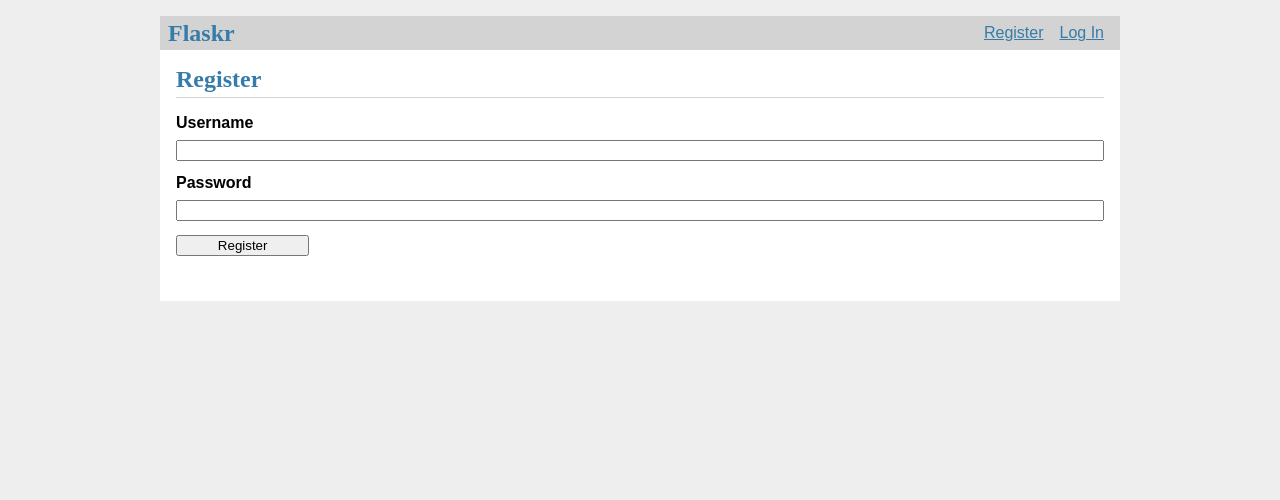
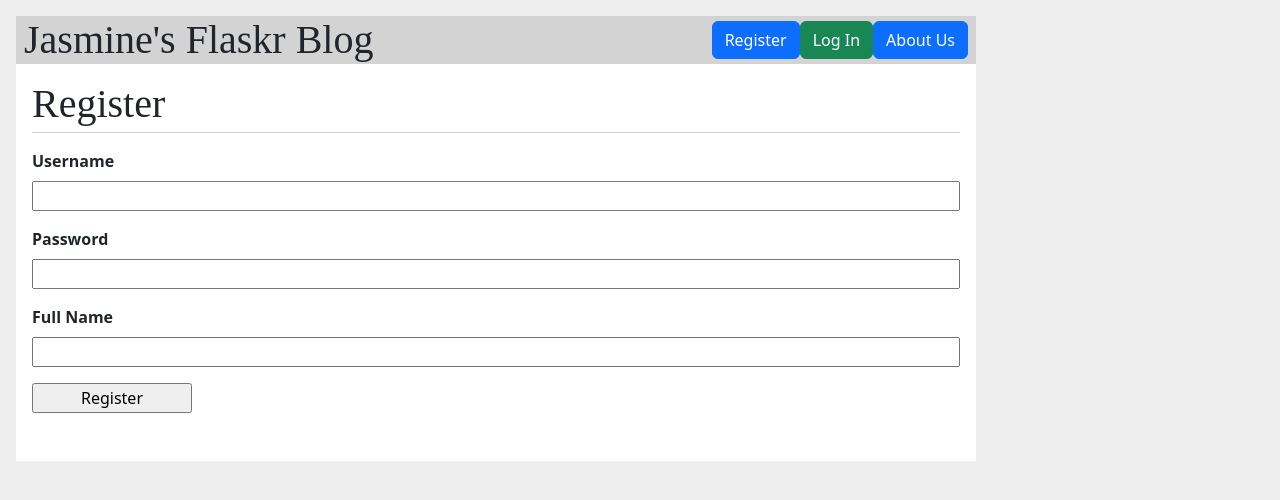
Before and after one commit to JasmineCodes-New/miniproject3JI, a Flask app: template flaskr/templates/auth/register.html in a window 1280 px wide. Shown: the top 500 px of the page. Run offline with Flask 3, Linux system fonts and the light colour scheme; the template is opened without the code that fills it, so the values that code supplies are empty.

Commit message:
added modals to navbar, added full name to register, bootstrap fields

```diff
--- a/flaskr/schema.sql
+++ b/flaskr/schema.sql
@@ -4,7 +4,8 @@ DROP TABLE IF EXISTS post;
 CREATE TABLE user (
   id INTEGER PRIMARY KEY AUTOINCREMENT,
   username TEXT UNIQUE NOT NULL,
-  password TEXT NOT NULL
+  password TEXT NOT NULL,
+  full_name TEXT NOT NULL  -- Add the full name field
 );
 
 CREATE TABLE post (
--- a/flaskr/templates/auth/register.html
+++ b/flaskr/templates/auth/register.html
@@ -10,6 +10,8 @@
     <input name="username" id="username" required>
     <label for="password">Password</label>
     <input type="password" name="password" id="password" required>
+    <label for="full_name">Full Name</label>
+    <input name="full_name" id="full_name" required>
     <input type="submit" value="Register">
   </form>
 {% endblock %}
--- a/flaskr/templates/base.html
+++ b/flaskr/templates/base.html
@@ -1,24 +1,58 @@
 <!doctype html>
-<title>{% block title %}{% endblock %} - Flaskr</title>
+<head>
+    <title>{% block title %}{% endblock %} - Jasmine's Flaskr Blog</title>
     <link rel="stylesheet" href="{{ url_for('static', filename='style.css') }}">
+    <link href="https://cdn.jsdelivr.net/npm/bootstrap@5.3.2/dist/css/bootstrap.min.css" rel="stylesheet" integrity="sha384-T3c6CoIi6uLrA9TneNEoa7RxnatzjcDSCmG1MXxSR1GAsXEV/Dwwykc2MPK8M2HN" crossorigin="anonymous">
+    {% block head %}{% endblock %}
+</head>
+<body>
     <nav>
-  <h1>Flaskr</h1>
+      <h1>Jasmine's Flaskr Blog</h1>
       <ul>
         {% if g.user %}
-      <li><span>{{ g.user['username'] }}</span>
-      <li><a href="{{ url_for('auth.logout') }}">Log Out</a>
+          <li><span>{{ g.user['username'] }}</span></li>
+          <li><a href="{{ url_for('auth.logout') }}">Log Out</a></li>
         {% else %}
-      <li><a href="{{ url_for('auth.register') }}">Register</a>
-      <li><a href="{{ url_for('auth.login') }}">Log In</a>
+          <li>
+            <a href="{{ url_for('auth.register') }}" class="btn btn-primary">Register</a>
+          </li>
+          <li>
+            <a href="{{ url_for('auth.login') }}" class="btn btn-success">Log In</a>
+          </li>
         {% endif %}
+        <button type="button" class="btn btn-primary" data-bs-toggle="modal" data-bs-target="#aboutModal">
+          About Us
+        </button>
       </ul>
     </nav>
+
+    <!-- Modal -->
+    <div class="modal fade" id="aboutModal" tabindex="-1" aria-labelledby="aboutModalLabel" aria-hidden="true">
+      <div class="modal-dialog">
+        <div class="modal-content">
+          <div class="modal-header">
+            <h1 class="modal-title fs-5" id="aboutModalLabel">About Us</h1>
+            <button type="button" class="btn-close" data-bs-dismiss="modal" aria-label="Close"></button>
+          </div>
+          <div class="modal-body">
+            Beginner Flask tutorial blog type project. Named Jasmine's Flask Blog
+          </div>
+          <div class="modal-footer">
+            <button type="button" class="btn btn-secondary" data-bs-dismiss="modal">Close</button>
+            <button type="button" class="btn btn-primary">Save changes</button>
+          </div>
+        </div>
+      </div>
+    </div>
     <section class="content">
       <header>
         {% block header %}{% endblock %}
       </header>
       {% for message in get_flashed_messages() %}
-    <div class="flash">{{ message }}</div>
+        <div class="alert alert-danger" role="alert"> {{  message }}</div>
       {% endfor %}
       {% block content %}{% endblock %}
     </section>
+</body>
+
+<script src="https://cdn.jsdelivr.net/npm/bootstrap@5.3.2/dist/js/bootstrap.bundle.min.js" integrity="sha384-C6RzsynM9kWDrMNeT87bh95OGNyZPhcTNXj1NW7RuBCsyN/o0jlpcV8Qyq46cDfL" crossorigin="anonymous"></script>
```
Also changed, not shown: flaskr/auth.py (+5 -2 lines), flaskr/templates/auth/login.html (line endings or trailing spaces), instance/flaskr.sqlite. Lines whose indentation alone changed are shown as unchanged.
